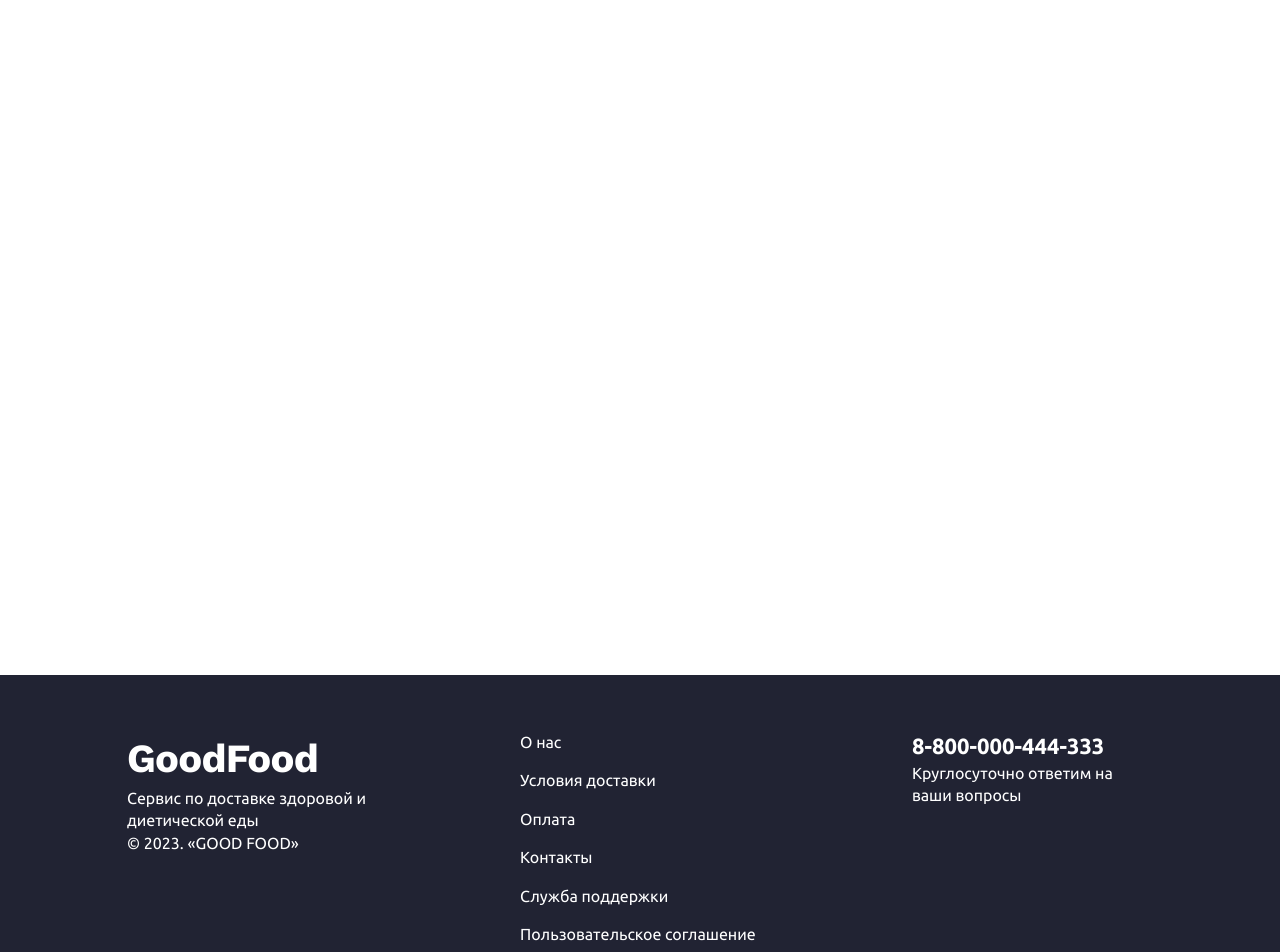
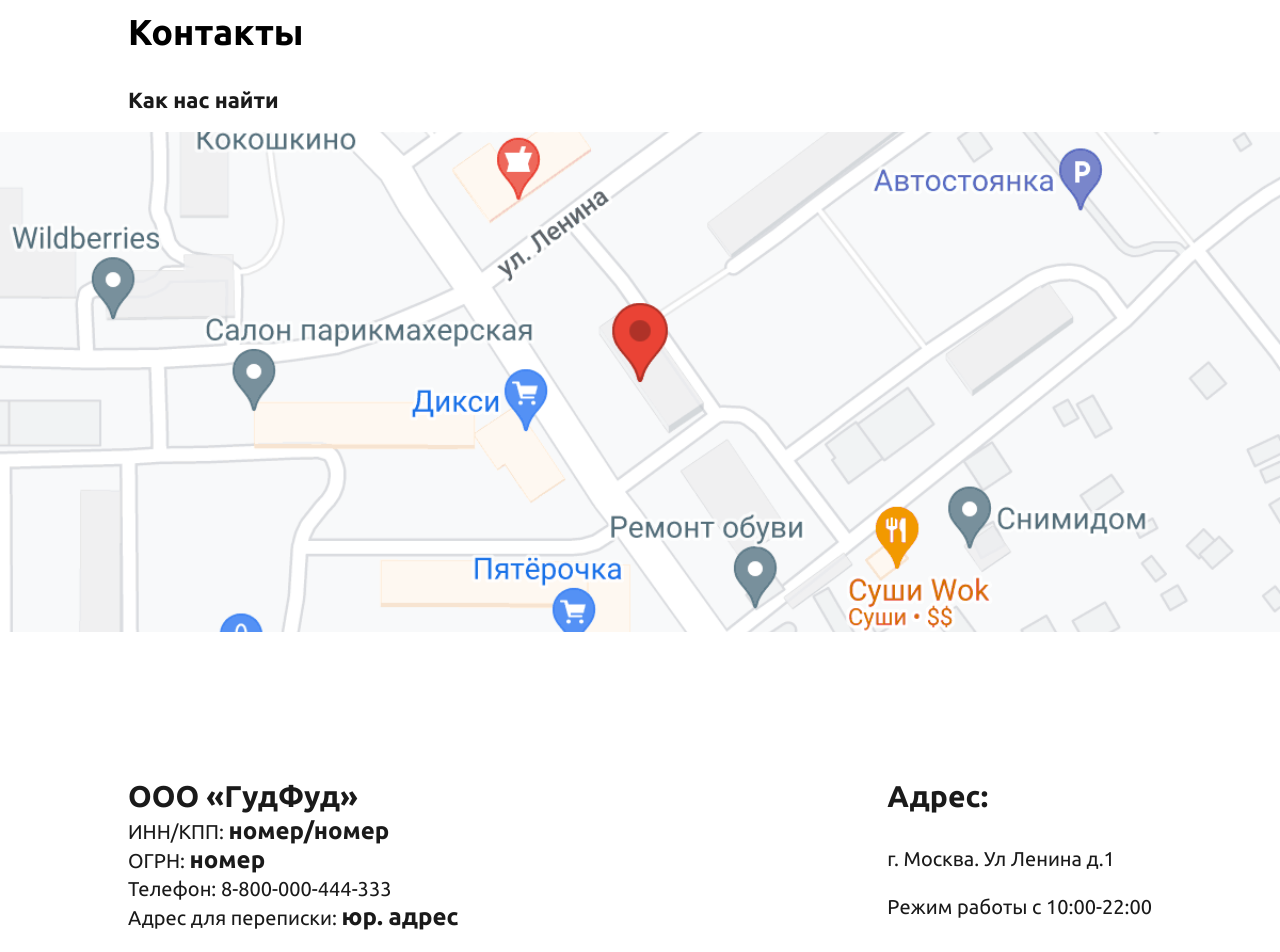
Before and after one commit to kavabunga/goodfood-frontend, a React (Vite) app: page /contacts in a window 1280 px wide. Shown: the part 240-1192 px from the top of the page. Built offline with nearby package versions, Linux system fonts and the light colour scheme; no server answers.

Commit message:
feat: add contacts page

```diff
--- a/src/App.tsx
+++ b/src/App.tsx
@@ -17,6 +17,7 @@ import Checkout from '@pages/checkout/index.tsx';
 import ShoppingCart from '@pages/shopping-cart/index.tsx';
 import ProfileOrders from '@pages/profile/profile-orders/index.tsx';
 import Recipes from '@pages/recipe/index.tsx';
+import Contacts from '@pages/contacts/index.tsx';
 
 // импорт временных массивов для отображения каталогов и продуктов
 // временное решение для верстки, потом удалить
@@ -41,6 +42,7 @@ function App() {
 					<Route path="/cart" element={<ShoppingCart />} />
 					<Route path="/cart/order" element={<Checkout />} />
 					<Route path="/recipes" element={<Recipes />} />
+					<Route path="/contacts" element={<Contacts />} />
 					<Route
 						path={URLS.PROFILE}
 						element={<ProtectedRoute element={Profile} loggedIn={isLoggedIn} />}
--- a/src/components/breadcrumbs/index.tsx
+++ b/src/components/breadcrumbs/index.tsx
@@ -19,6 +19,7 @@ const Breadcrumbs: React.FC<BreadcrumbsProps> = ({ productName, isTall }) => {
 		favorites: 'Избранное',
 		user: 'Пользователь',
 		recipes: 'Рецепты',
+		contacts: 'Контакты',
 	});
 
 	useEffect(() => {
--- a/src/components/navigation/index.tsx
+++ b/src/components/navigation/index.tsx
@@ -18,7 +18,7 @@ const Navigation: React.FC = () => {
 				<Link className={` ${styles.navigation__item}`} to={'/recipes'}>
 					Рецепты
 				</Link>
-				<Link className={` ${styles.navigation__item}`} to={''}>
+				<Link className={` ${styles.navigation__item}`} to={'/contacts'}>
 					Контакты
 				</Link>
 			</ul>
--- /dev/null
+++ b/src/pages/contacts/contacts.module.scss
@@ -0,0 +1,106 @@
+@use '@scss/variables.scss' as *;
+@use '@scss/_mixins.scss' as *;
+
+.contacts {
+	color: $active-text-color;
+	font-family: $ubuntu-font;
+
+	&__container {
+		max-width: 1024px;
+		margin: 0 auto;
+		padding: 0 20px;
+	}
+
+	&__title {
+		margin-bottom: 28px;
+
+		@media screen and (width <= 768px) {
+			font-size: 18px;
+			margin-bottom: 20px;
+		}
+	}
+
+	&__where {
+		margin: 0;
+		font-size: 22px;
+		font-weight: 500;
+		line-height: 140%;
+		margin-bottom: 16px;
+
+		@media screen and (width <= 768px) {
+			font-size: 12px;
+			margin-bottom: 12px;
+			font-weight: 400;
+		}
+	}
+
+	&__map {
+		width: 100%;
+		aspect-ratio: 320 / 125;
+		overflow: hidden;
+		margin-bottom: 143px;
+
+		@media screen and (width <= 768px) {
+			margin-bottom: 48px;
+		}
+
+		& > img {
+			width: 100%;
+			height: 100%;
+			object-fit: cover;
+		}
+	}
+}
+
+.info {
+	display: flex;
+	justify-content: space-between;
+	flex-wrap: wrap;
+	gap: 46px;
+
+	&__title {
+		margin: 0;
+		font-size: 30px;
+		font-weight: 700;
+		line-height: 140%;
+
+		@media screen and (width <= 768px) {
+			font-size: 18px;
+		}
+
+		&_address {
+			margin-bottom: 28px;
+
+			@media screen and (width <= 768px) {
+				margin-bottom: 8px;
+			}
+		}
+	}
+
+	&__text {
+		margin: 0;
+		font-size: 20px;
+		line-height: 140%;
+
+		@media screen and (width <= 768px) {
+			font-size: 14px;
+		}
+
+		&_black {
+			font-size: 24px;
+			font-weight: 700;
+
+			@media screen and (width <= 768px) {
+				font-size: 15px;
+			}
+		}
+
+		&_address {
+			margin-bottom: 20px;
+
+			@media screen and (width <= 768px) {
+				margin-bottom: 8px;
+			}
+		}
+	}
+}
--- /dev/null
+++ b/src/pages/contacts/index.tsx
@@ -0,0 +1,46 @@
+import styles from './contacts.module.scss';
+import Breadcrumbs from '@components/breadcrumbs';
+import mapImg from '@images/map.png';
+import clsx from 'clsx';
+
+export default function Contacts() {
+	return (
+		<div className={styles.contacts}>
+			<div className={styles.contacts__container}>
+				<div className={styles.contacts__breadcrumbs}>
+					<Breadcrumbs isTall={true} />
+				</div>
+				<h1 className={styles.contacts__title}>Контакты</h1>
+				<p className={styles.contacts__where}>Как нас найти</p>
+			</div>
+			<div className={styles.contacts__map}>
+				<img src={mapImg} alt="Адрес" />
+			</div>
+			<div className={styles.contacts__container}>
+				<div className={clsx(styles.contacts__info, styles.info)}>
+					<div className={styles.info__block}>
+						<p className={styles.info__title}>ООО «ГудФуд»</p>
+						<p className={styles.info__text}>
+							ИНН/КПП: <span className={styles.info__text_black}>номер/номер</span>
+						</p>
+						<p className={styles.info__text}>
+							ОГРН: <span className={styles.info__text_black}>номер</span>
+						</p>
+						<p className={styles.info__text}>Телефон: 8-800-000-444-333</p>
+						<p className={styles.info__text}>
+							Адрес для переписки:{' '}
+							<span className={styles.info__text_black}>юр. адрес</span>
+						</p>
+					</div>
+					<div className={styles.info__block}>
+						<p className={clsx(styles.info__title, styles.info__title_address)}>Адрес:</p>
+						<p className={clsx(styles.info__text, styles.info__text_address)}>
+							г. Москва. Ул Ленина д.1
+						</p>
+						<p className={styles.info__text}>Режим работы с 10:00-22:00</p>
+					</div>
+				</div>
+			</div>
+		</div>
+	);
+}
```
Also changed, not shown: src/assets/images/map.png (added).
